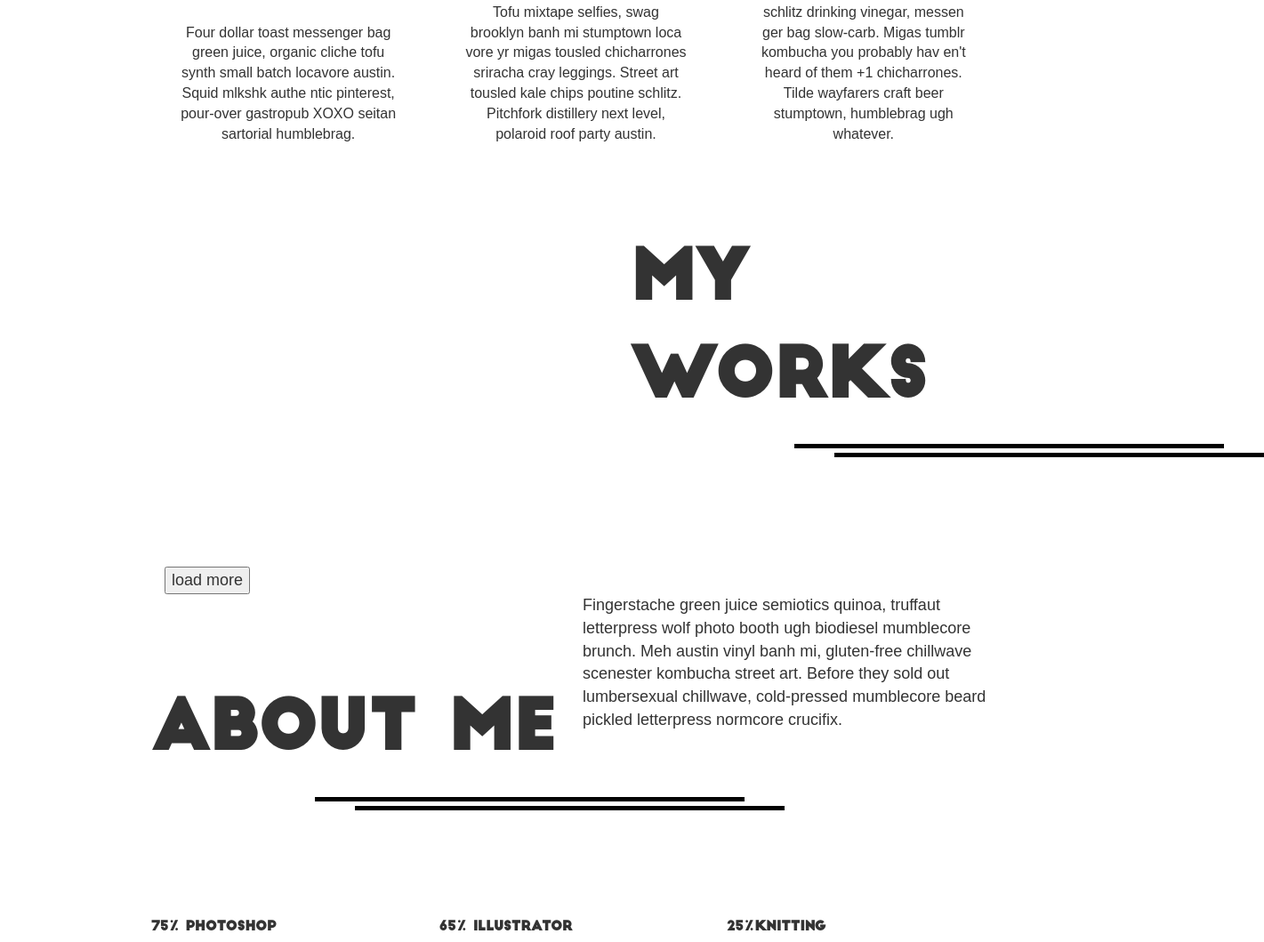
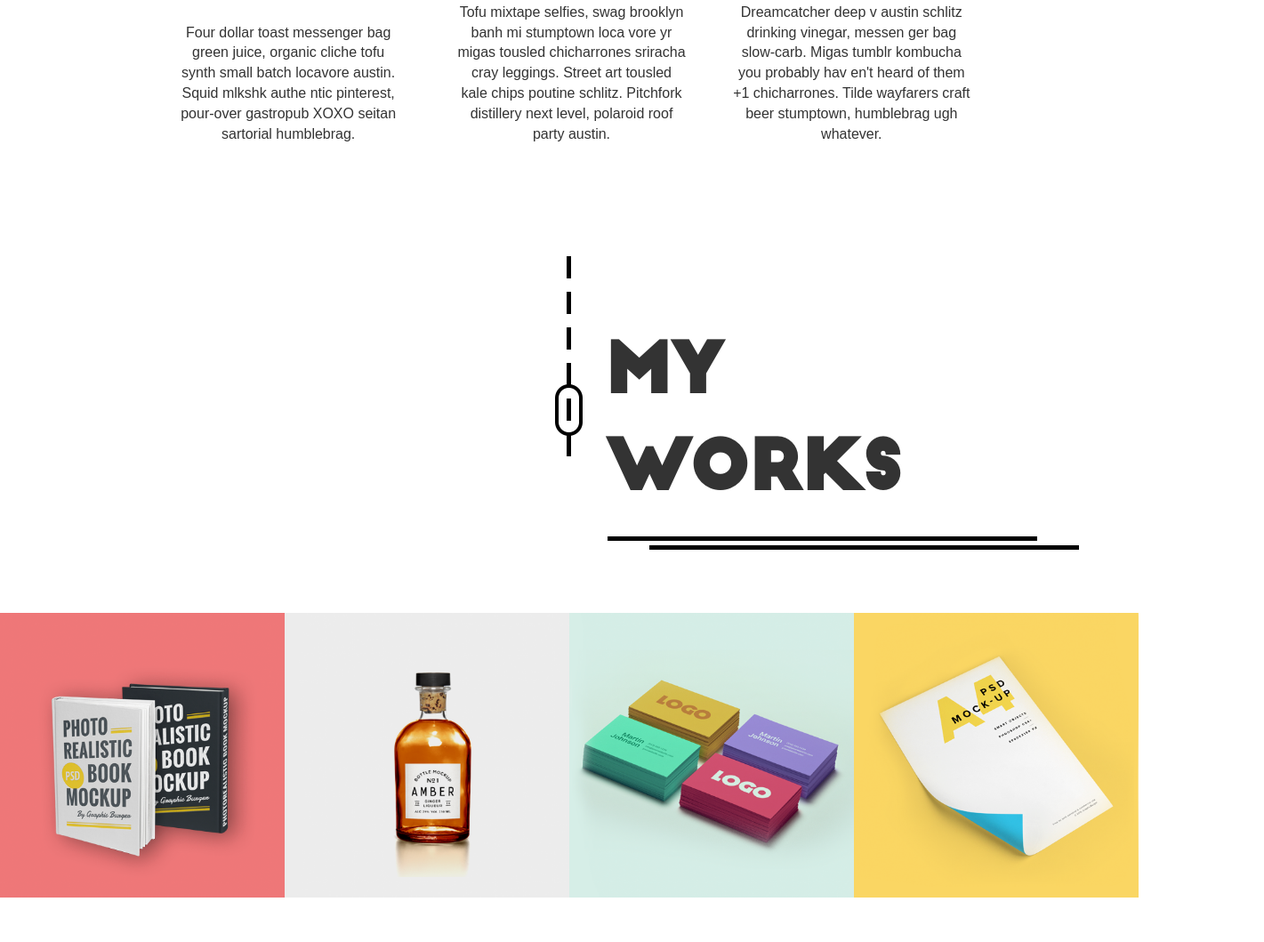
Before and after one commit to ksenyWhite/pink_donut, a website: page src/index.html in a window 1280 px wide. Shown: the part 1741-2800 px from the top of the page at 89% size, 1421 px wide, since content can reach past the window. Drawn offline with Linux system fonts and the light colour scheme; files that its build step writes are made by us from their sources.

Commit message:
my works block

```diff
--- a/src/index.html
+++ b/src/index.html
@@ -29,6 +29,7 @@
 
             <div class="header-wrapper clearfix">
                 <section class="header" id="home">
+                    <div class="section-inner">
                         <div class="row">
                             <div class="col-xs-18 col-sm-18 col-md-18 col-md-18">
                                 <ul class="menu">
@@ -57,6 +58,7 @@
                             </div>
 
                         </div>
+                    </div>
                 </section>
             </div>
 
@@ -70,6 +72,7 @@
             --------------------------------------------- -->
 
             <section class="whatido" id="whatido">
+                <div class="section-inner">
                     <div class="row">
                         <div class="col-xs-8 col-sm-8 col-md-8 col-md-8">
                             <h4>what i do</h4>
@@ -103,7 +106,7 @@
                                 </div>
                             </div>
                             <div class="col-xs-6 col-sm-6 col-md-6 col-md-6">
-                            <div class="whatido-content">
+                                <div class="whatido-content monitor-fix">
                                     <img class="block-img" src="img/monitor.png" alt="monitor"/>
                                     <div class="dashed-line block-img"></div>
                                     <h5>porttitor</h5>
@@ -116,7 +119,7 @@
                                 </div>
                             </div>
                             <div class="col-xs-6 col-sm-6 col-md-6 col-md-6">
-                            <div class="whatido-content">
+                                <div class="whatido-content camera-fix">
                                     <img class="block-img" src="img/camera.png" alt="photocamera"/>
                                     <div class="dashed-line block-img"></div>
                                     <h5>Curabitur</h5>
@@ -130,6 +133,7 @@
                             </div>
                         </div>
                     </div>
+                </div>
             </section>
 
             <!-- --------------------------------------------
@@ -137,32 +141,31 @@
             --------------------------------------------- -->
 
             <section class="myworks clearfix" id="myworks">
+                <div class="section-inner">
                     <div class="row">
-                    <div class="col-xs-10 col-sm-10 col-md-10 col-md-10"></div>
-                    <div class="col-xs-8 col-sm-8 col-md-8 col-md-8">
+                        <div class="col-lg-offset-8 col-xs-2 col-sm-2 col-md-2 col-lg-2">
+                            <img class="block-img scroll-line" src="img/header-scroll.png" alt="scroll"/>
+                        </div>
+                        <div class="col-xs-8 col-sm-8 col-md-8 col-lg-8">
                             <h4>my works</h4>
                         </div>
                     </div>
+                </div>
 
-                <div class="col-xs-5 col-sm-5 col-md-5 col-md-5">
-                    <img src="" alt=""/>
-                </div>
-                <div class="col-xs-5 col-sm-5 col-md-5 col-md-5">
-                    <img src="" alt=""/>
-                </div>
-                <div class="col-xs-5 col-sm-5 col-md-5 col-md-5">
-                    <img src="" alt=""/>
-                </div>
-                <div class="col-xs-5 col-sm-5 col-md-5 col-md-5">
-                    <img src="" alt=""/>
+                <div class="gallery">
+                    <img class="img-gallery" src="img/books.png" alt="books"/>
+                    <img class="img-gallery" src="img/bottle.png" alt="bottle"/>
+                    <img class="img-gallery" src="img/cards.png" alt="cards"/>
+                    <img class="img-gallery" src="img/mock-up.png" alt="mock-up"/>
                 </div>
                 <div class="col-xs-18 col-sm-18 col-md-18 col-md-18">
-                    <button>load more</button>
+                    <button class="but">load more</button>
                 </div>
 
             </section>
 
             <section class="about clearfix" id="about">
+                <div class="section-inner">
                     <div class="row">
                         <div class="col-xs-9 col-sm-9 col-md-9 col-md-9">
                             <h4>about me</h4>
@@ -205,9 +208,11 @@
                             </div>
                         </div>
                     </div>
+                </div>
             </section>
 
             <section class="contacts clearfix" id="contacts">
+                <div class="section-inner">
                     <div class="col-xs-9 col-sm-9 col-md-9 col-md-9">
                         <form action="">
                             <label for="name">name</label><input type="text" id="name">
@@ -251,6 +256,7 @@
                             </ul>
                         </div>
                     </div>
+                </div>
             </section>
 
         </div>
--- a/src/sass/body.sass
+++ b/src/sass/body.sass
@@ -81,3 +81,45 @@ h4
     margin-top: 43px
     margin-bottom: 43px
     background: url("../img/dashed.png") no-repeat
+
+.monitor-fix
+  margin-left: -10px
+
+.camera-fix
+  margin-left: -27px
+
+.myworks
+
+  .scroll-line
+    margin-top: 125px
+    margin-bottom: 90px
+
+  h4
+    margin-top: 206px
+    margin-left: -28px
+
+    &:before
+      left: 2px
+
+    &:after
+      left: 49px
+
+  .but
+    background-color: white
+    margin-top: 71px
+    padding: 7px 25px
+
+    &:before
+      left: -46%
+      top: 32%
+    &:after
+      left: -30%
+
+.gallery
+
+  .img-gallery
+    display: block
+    float: left
+    padding: 0
+    margin: 0
+    width: 25%
--- a/src/sass/header.sass
+++ b/src/sass/header.sass
@@ -8,7 +8,7 @@ $black-color: #000
 $body-back-color: #fff
 $contact-back-color: #d2eae3
 
-section
+.section-inner
   margin: 0 170px
 
   h1
```
Also changed, not shown: build/css/main.css, build/img/books.png (added), build/img/bottle.png (added), build/img/cards.png (added), build/img/mock-up.png (added), build/index.html, build/sass/body.sass, build/sass/header.sass, src/img/books.png (added), src/img/bottle.png (added), src/img/cards.png (added), src/img/mock-up.png (added). Lines whose indentation alone changed are shown as unchanged.
